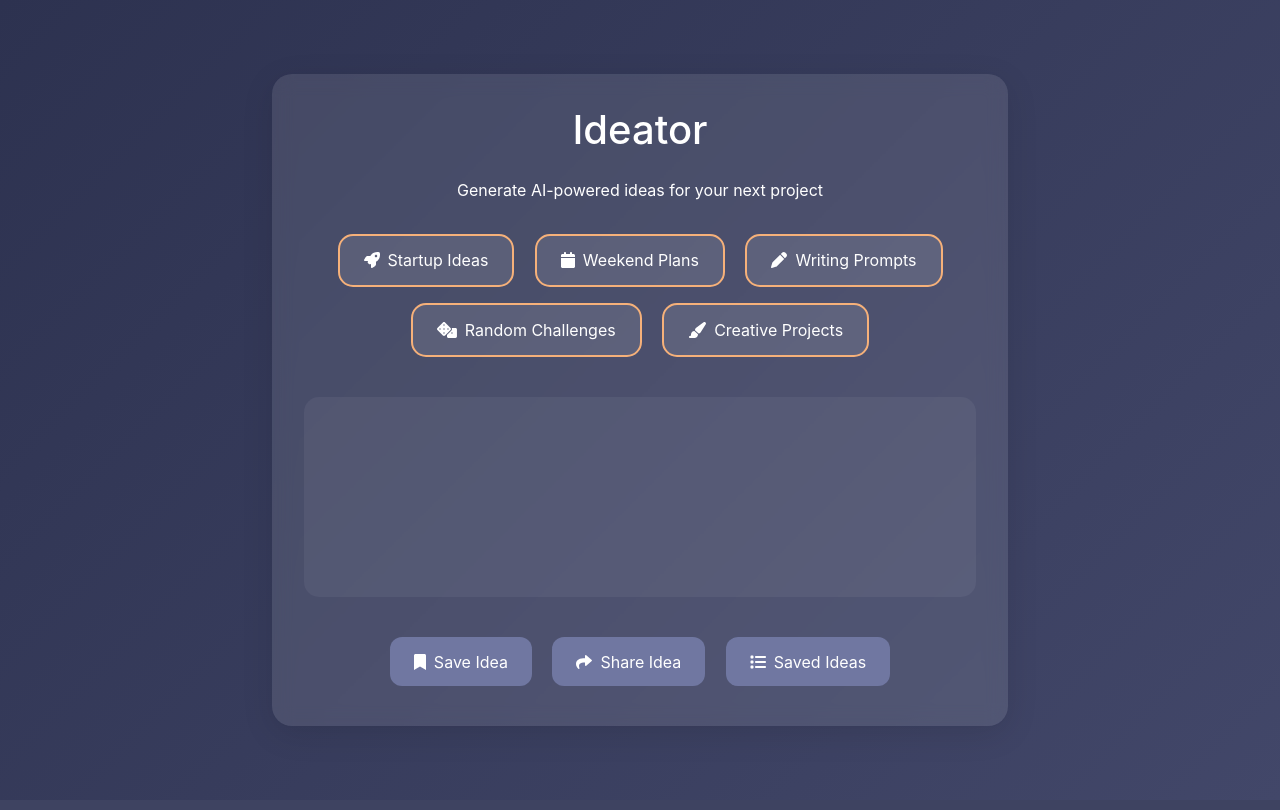
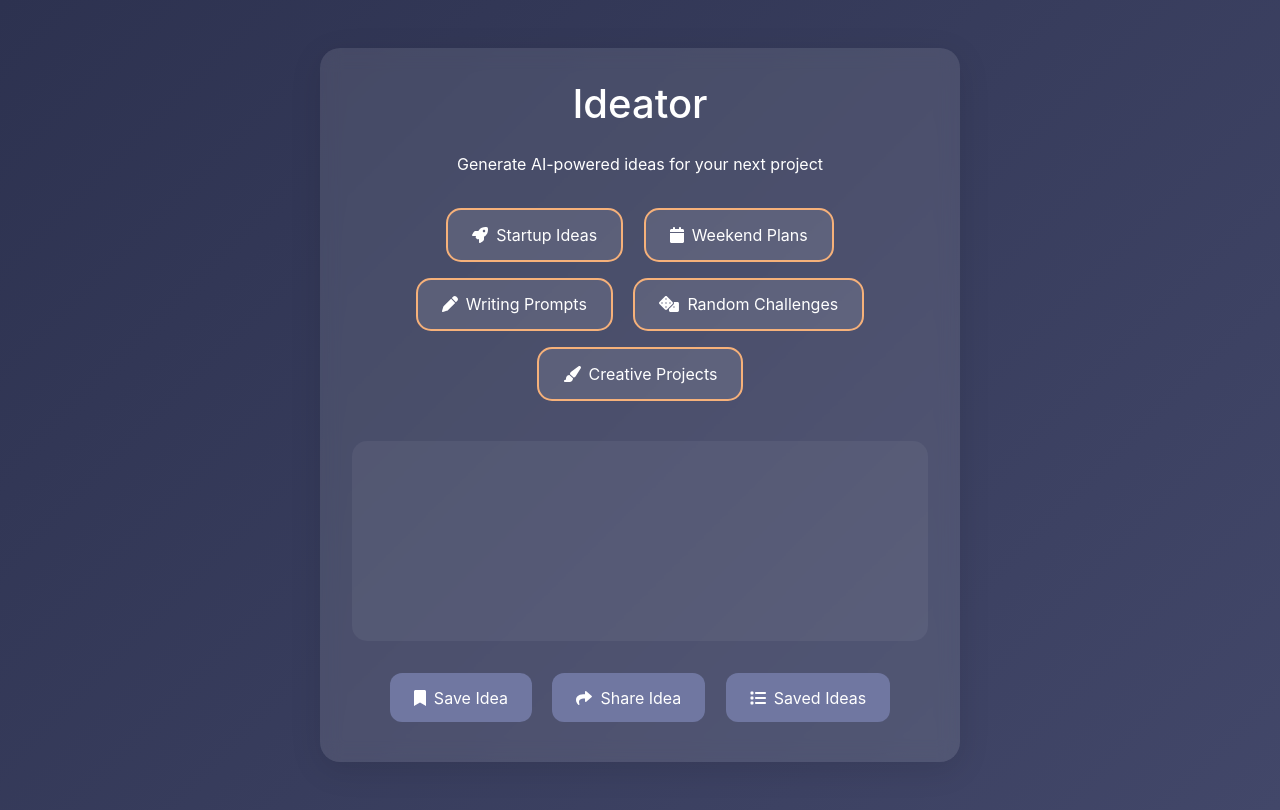
Before and after one commit to WisdomEhirim06/ideator, a Flask app: page / in a window 1280 px wide. Before the commit the page ends 726 px from the top, so only its background shows below. Run offline with Flask 3, Linux system fonts and the light colour scheme; some libraries are stand-ins or nearby versions.

Commit message:
Made designs more responsive

```diff
--- a/static/styles.css
+++ b/static/styles.css
@@ -16,8 +16,7 @@
 }
 
 .container {
-    max-width: 800px;
-    padding: 2rem;
+    max-width: 100%;
 }
 
 .ideator-card {
@@ -49,24 +48,6 @@
 .category-btn:hover {
     background: var(--light-color);
     transform: translateY(-2px);
-}
-
-.category-btn::after {
-    content: '';
-    position: absolute;
-    top: 50%;
-    left: 50%;
-    width: 0;
-    height: 0;
-    background: rgba(255, 255, 255, 0.2);
-    border-radius: 50%;
-    transform: translate(-50%, -50%);
-    transition: width 0.6s ease, height 0.6s ease;
-}
-
-.category-btn:active::after {
-    width: 200px;
-    height: 200px;
 }
 
 #idea-display {
@@ -120,11 +101,6 @@
     transition: all 0.3s ease;
 }
 
-.action-btn:hover {
-    background: var(--light-color);
-    transform: translateY(-2px);
-}
-
 .saved-ideas {
     position: fixed;
     right: -300px;
@@ -165,3 +141,20 @@
     transform: translateY(0);
     opacity: 1;
 }
+
+@media (max-width: 768px) {
+    .category-btn {
+        width: 100%;
+        margin-bottom: 1rem;
+    }
+
+    .ideator-card {
+        padding: 1rem;
+    }
+
+    .saved-ideas {
+        width: 100%;
+        height: auto;
+        position: relative;
+    }
+}
--- a/static/templates/index.html
+++ b/static/templates/index.html
@@ -9,12 +9,13 @@
     <link href="/static/styles.css" rel='stylesheet'>
 </head>
 <body>
-    <div class="container">
-        <div class="ideator-card animate__animated animate__fadeIn">
+    <div class="container py-5">
+        <div class="row justify-content-center">
+            <div class="col-12 col-md-8 col-lg-6 ideator-card animate__animated animate__fadeIn">
                 <h1 class="text-center mb-4">Ideator</h1>
                 <p class="text-center mb-4">Generate AI-powered ideas for your next project</p>
 
-            <div class="category-buttons text-center">
+                <div class="category-buttons text-center mb-4">
                     <button class="category-btn" data-category="startup_ideas">
                         <i class="fas fa-rocket me-2"></i>Startup Ideas
                     </button>
@@ -32,7 +33,7 @@
                     </button>
                 </div>
 
-            <div id="idea-display">
+                <div id="idea-display" class="mb-4">
                     <div class="loading-spinner"></div>
                     <p class="idea-text text-center">Select a category to generate an idea!</p>
                 </div>
@@ -50,6 +51,7 @@
                 </div>
             </div>
         </div>
+    </div>
 
     <div class="saved-ideas">
         <h3 class="mb-4">Saved Ideas</h3>
```
Lines whose indentation alone changed are shown as unchanged.
